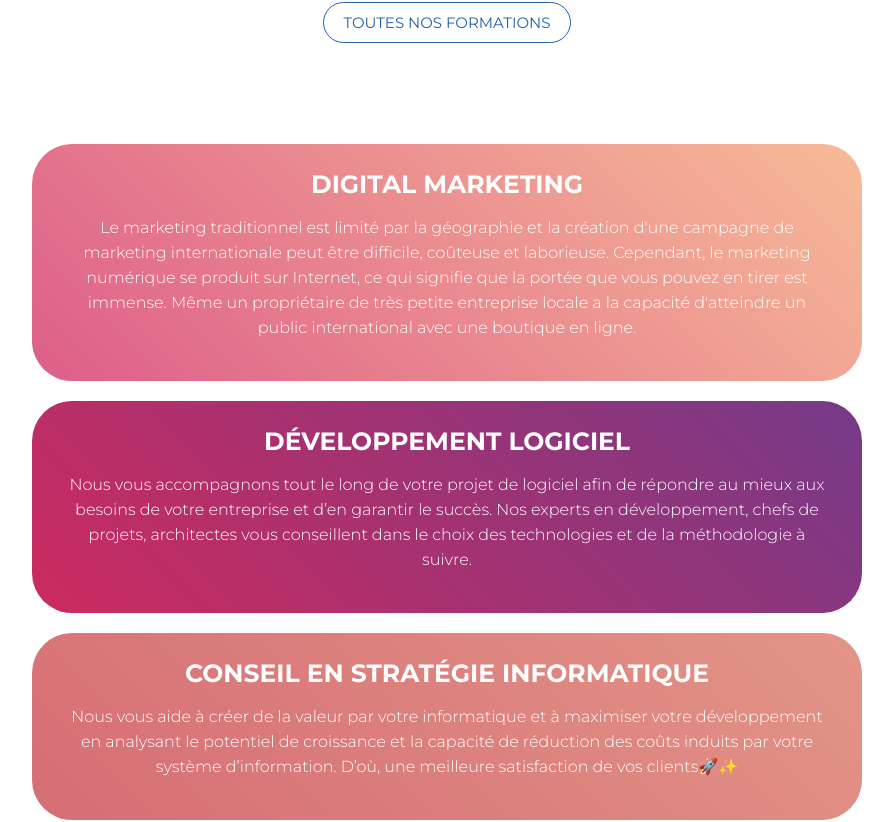
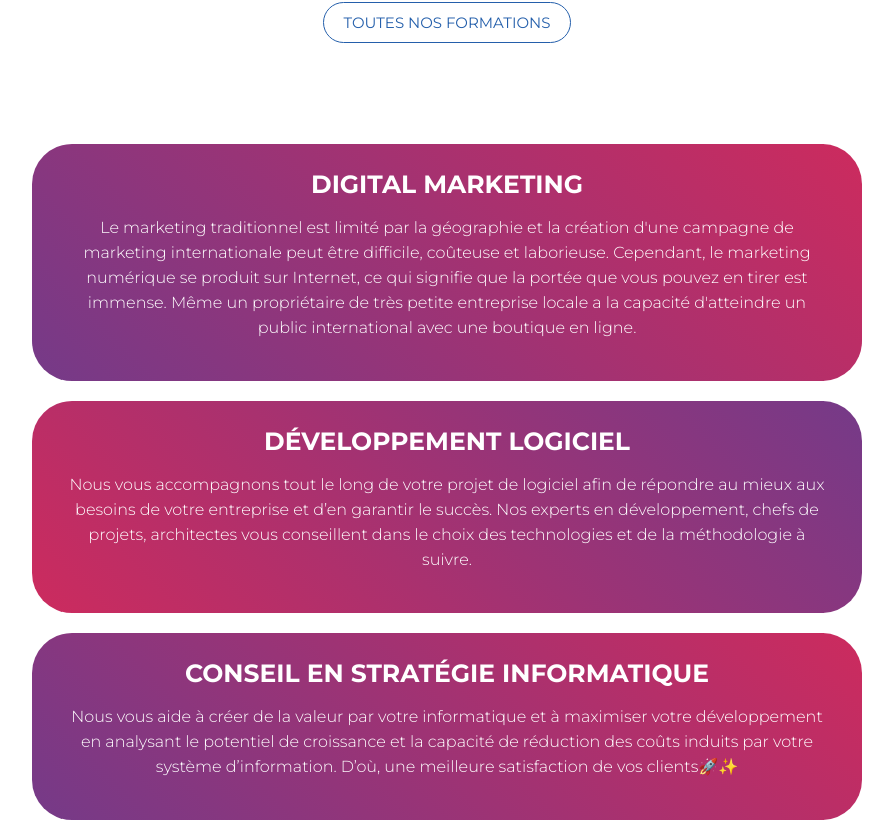
Before and after one commit to nawfelsekrafi/presco-consulting, an Angular app: page / in a window 1280 px wide. Shown: the part 1687-2509 px from the top of the page, without its empty margins (193-1086 px from the left). Built offline with nearby package versions, Linux system fonts and the light colour scheme.

Commit message:
projects changes

```diff
--- a/src/app/layout/home/home.component.css
+++ b/src/app/layout/home/home.component.css
@@ -173,10 +173,11 @@ input:focus {
 }
 
 .project:nth-child(1) {
-  background: linear-gradient(45deg, #dd5e89, #f7bb97);
+  /* background: linear-gradient(45deg, #dd5e89, #f7bb97); */
+  background: linear-gradient(45deg, #753a88,#cc2b5e);
 }
 .project:nth-child(1):hover {
-  background: linear-gradient(-45deg, #dd5e89, #f7bb97);
+  background: linear-gradient(-45deg, #753a88,#cc2b5e);
 }
 .project:nth-child(2) {
   background: linear-gradient(45deg, #cc2b5e, #753a88);
@@ -186,10 +187,12 @@ input:focus {
 }
 
 .project:nth-child(3) {
-  background: linear-gradient(45deg, #d66d75, #e29587);
+  /* background: linear-gradient(45deg, #d66d75, #e29587); */
+  background: linear-gradient(45deg, #753a88,#cc2b5e);
 }
 .project:nth-child(3):hover {
-  background: linear-gradient(-45deg, #d66d75, #e29587);
+  /* background: linear-gradient(-45deg, #d66d75, #e29587); */
+  background: linear-gradient(-45deg, #753a88,#cc2b5e);
 }
 
 
```
